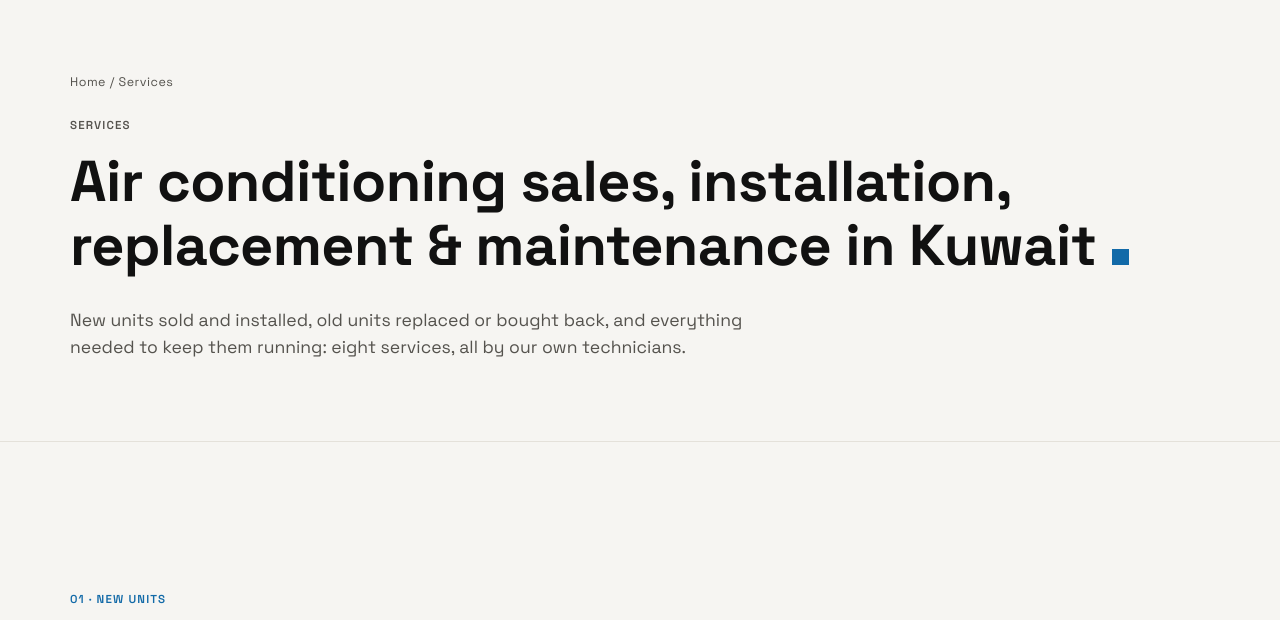
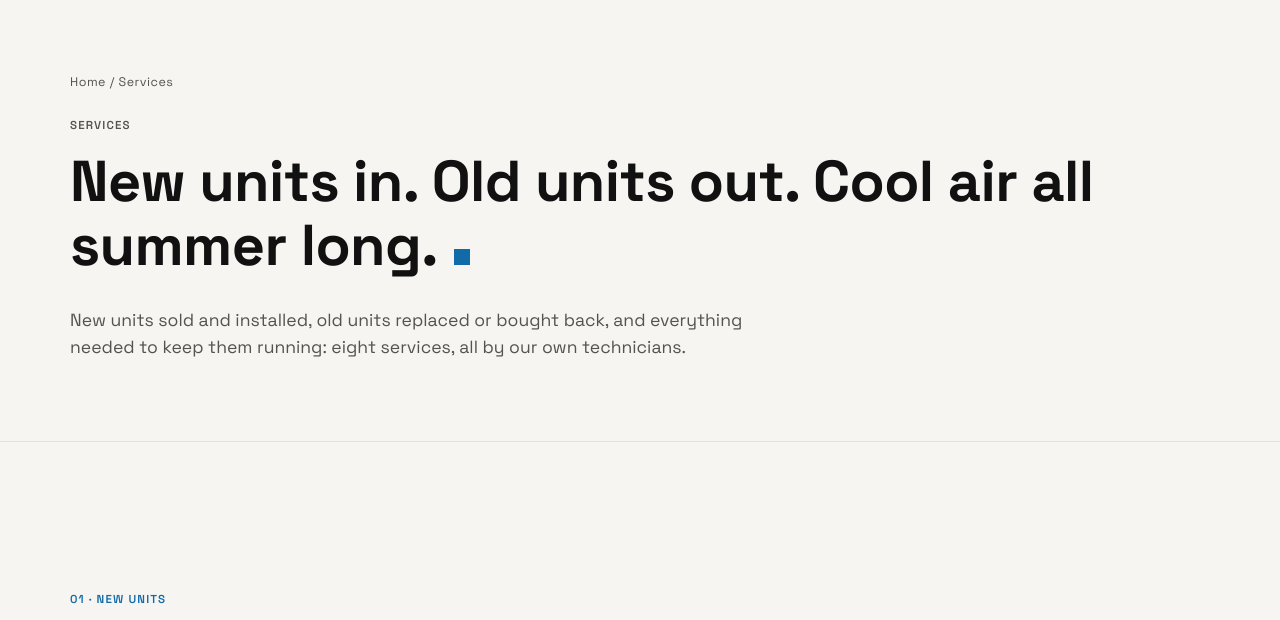
Before and after one commit to AlBazkw/albazkw.com, a plain HTML site: page services.html in a window 1280 px wide. Shown: the part 119-739 px from the top of the page. Drawn offline with Linux system fonts and the light colour scheme.

Commit message:
Services headline: catchier
Co-Authored-By: Claude Fable 5.1 <noreply@anthropic.com>

```diff
--- a/services.html
+++ b/services.html
@@ -55,7 +55,7 @@
     <div class="container">
       <div class="crumbs"><a href="./">Home</a> / Services</div>
       <span class="eyebrow">Services</span>
-      <h1>Air conditioning sales, installation, replacement &amp; maintenance in Kuwait</h1>
+      <h1>New units in. Old units out. Cool air all summer long.</h1>
       <p>New units sold and installed, old units replaced or bought back, and everything needed to keep them running: eight services, all by our own technicians.</p>
     </div>
   </section>
```
Also changed, not shown: ar/services.html (+1 -1 lines).
